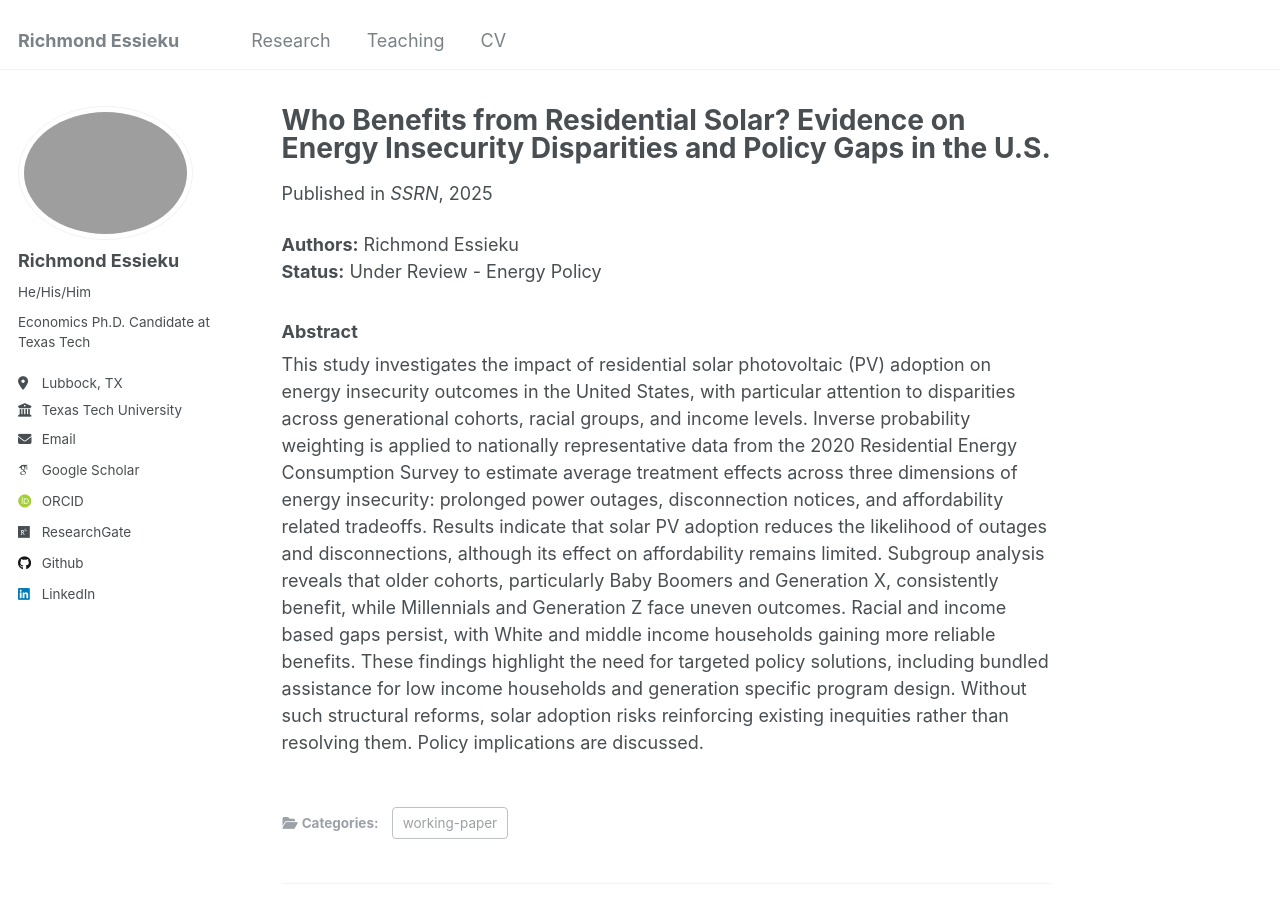
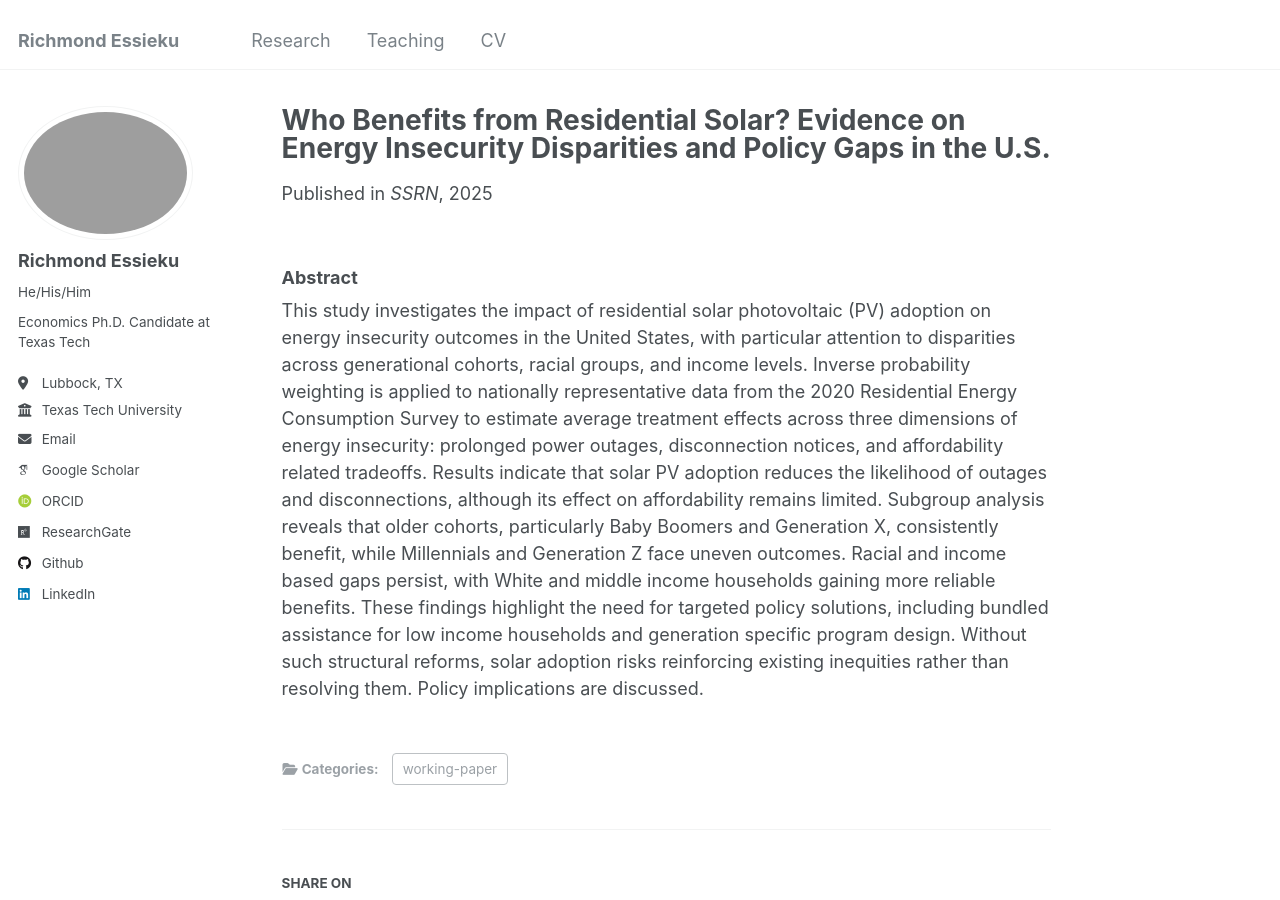
Before and after one commit to essieku/essieku.github.io, a Jekyll site: the page built from _publications/Solar.md, in a window 1280 px wide and 900 px high. Built offline with Jekyll 4.4.1, drawn with Linux system fonts in a browser that asks for light colours; some web fonts are replaced.

Commit message:
Update Solar.md

```diff
--- a/_publications/Solar.md
+++ b/_publications/Solar.md
@@ -3,17 +3,12 @@ title: "Who Benefits from Residential Solar? Evidence on Energy Insecurity Dispa
 collection: publications
 category: working-paper
 permalink: /publication/solar
-excerpt: 'Using inverse probability weighting on the 2020 RECS, this paper shows that residential solar lowers outage and disconnection risks but offers limited relief on affordability. Benefits concentrate among Baby Boomers and Generation X and are stronger for White and middle income households, while Millennials, Generation Z, and many low income and minority households see uneven gains, pointing to targeted support that expands reliability without widening inequities. <br><br><strong>Authors:</strong> Richmond Essieku<br><strong>Status:</strong> Under Review - Energy Policy'
+excerpt: 'Using inverse probability weighting on the 2020 RECS, this paper shows that residential solar lowers outage and disconnection risks but offers limited relief on affordability. Benefits concentrate among Baby Boomers and Generation X and are stronger for White and middle income households, while Millennials, Generation Z, and many low income and minority households see uneven gains, pointing to targeted support that expands reliability without widening inequities"(<em>Under Review - Energy Policy<em>)'
 date: 2025-05-24
 venue: 'SSRN'
-authors: 'Richmond Essieku'
-status: 'Under Review - Energy Policy'
 paperurl: 'https://papers.ssrn.com/sol3/papers.cfm?abstract_id=5503835'
 # slidesurl: 'https://papers.ssrn.com/sol3/papers.cfm?abstract_id=5503835'
 ---
 
-**Authors:** Richmond Essieku
-**Status:** Under Review - Energy Policy
-
 ### Abstract
 This study investigates the impact of residential solar photovoltaic (PV) adoption on energy insecurity outcomes in the United States, with particular attention to disparities across generational cohorts, racial groups, and income levels. Inverse probability weighting is applied to nationally representative data from the 2020 Residential Energy Consumption Survey to estimate average treatment effects across three dimensions of energy insecurity: prolonged power outages, disconnection notices, and affordability related tradeoffs. Results indicate that solar PV adoption reduces the likelihood of outages and disconnections, although its effect on affordability remains limited. Subgroup analysis reveals that older cohorts, particularly Baby Boomers and Generation X, consistently benefit, while Millennials and Generation Z face uneven outcomes. Racial and income based gaps persist, with White and middle income households gaining more reliable benefits. These findings highlight the need for targeted policy solutions, including bundled assistance for low income households and generation specific program design. Without such structural reforms, solar adoption risks reinforcing existing inequities rather than resolving them. Policy implications are discussed.
```
